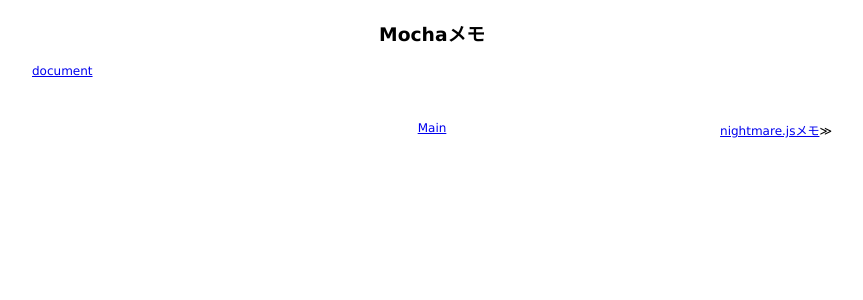
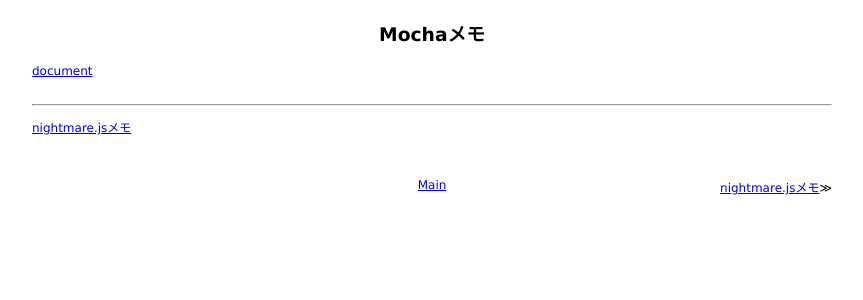
Before and after one commit to 38elements/38elements.github.com, a Jekyll site: the page built from _posts/2016-09-24-mocha.md, in a window 1280 px wide. Shown: the top 300 px of the page, without its empty margins (208-1071 px from the left). Built offline with Jekyll 4.4.1, drawn with Linux system fonts in a browser that asks for light colours.

Commit message:
Update 2016-09-24-mocha.md

```diff
--- a/_posts/2016-09-24-mocha.md
+++ b/_posts/2016-09-24-mocha.md
@@ -3,3 +3,7 @@ layout: posts
 title: Mochaメモ
 ---
 [document](https://mochajs.org/)
+<br>
+
+<hr>
+[nightmare.jsメモ](/2016/09/23/nightmarejs.html)
```
